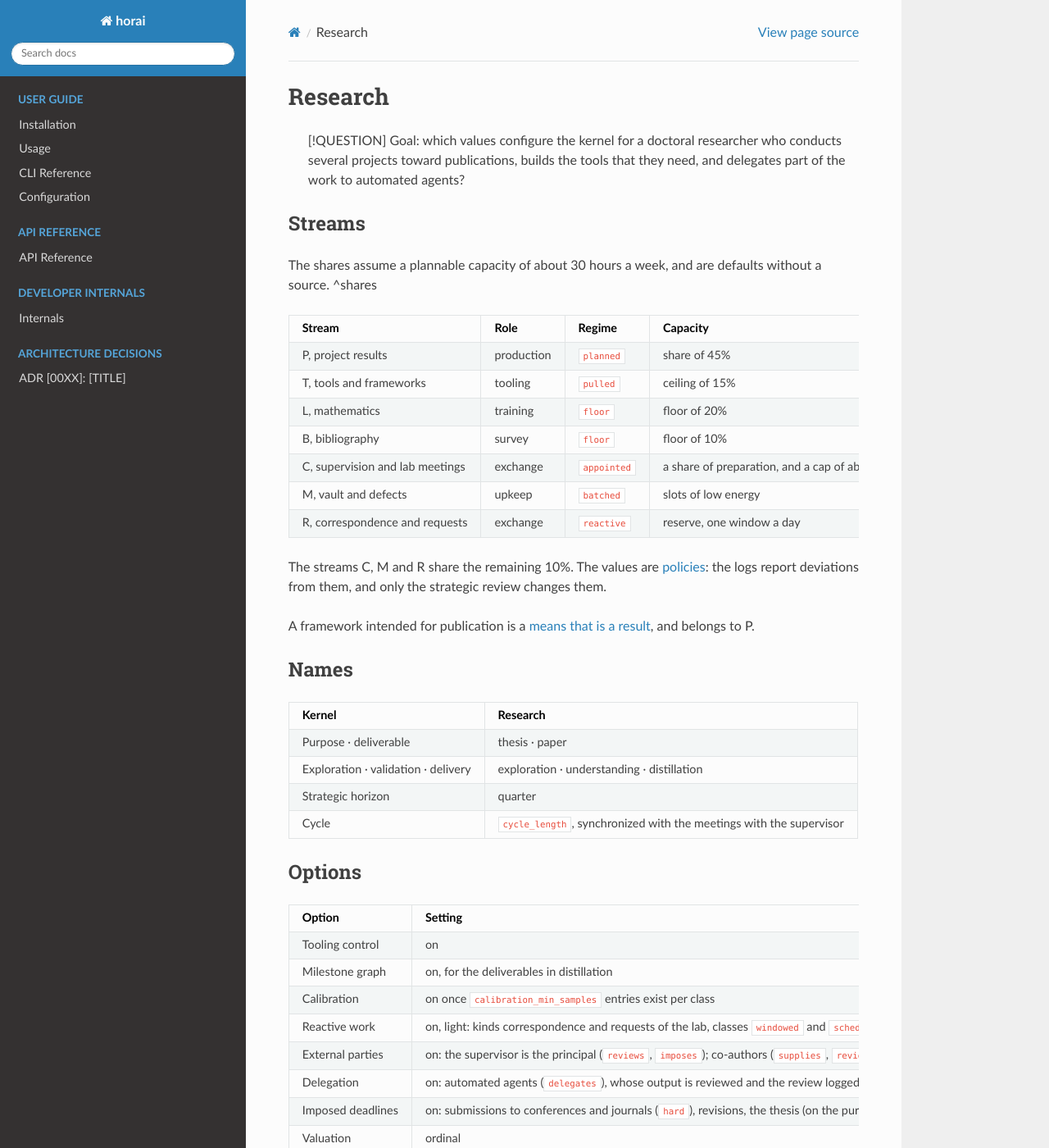
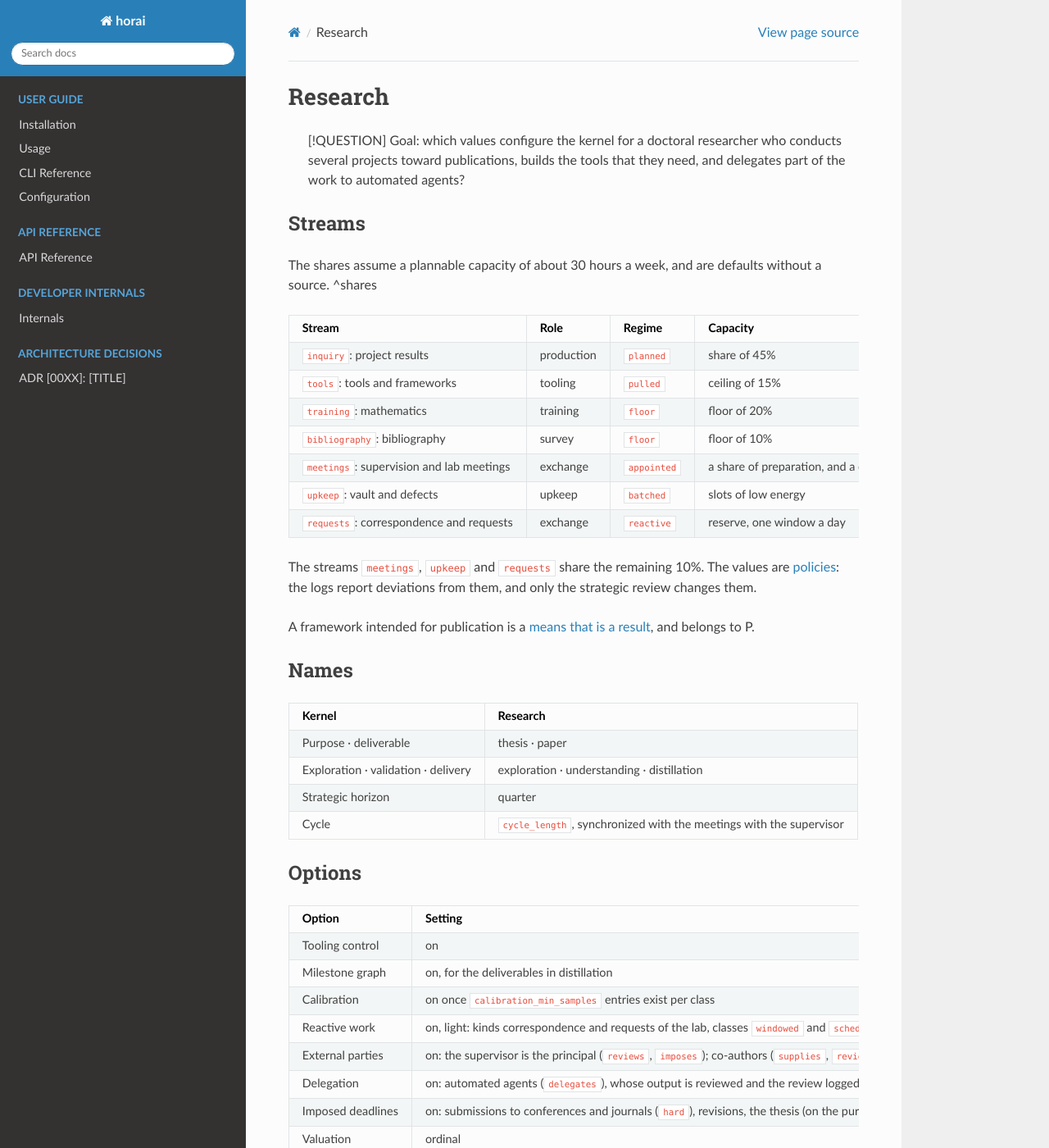
Before and after one commit to esther-poniatowski/horai, a Sphinx documentation site: the page built from docs/profiles/research.md, in a window 1280 px wide and 1400 px high. Shown: the whole window at 82% size. Built offline with Sphinx 7.4.7 and the Read the Docs theme 3.1.0, drawn with Linux system fonts in a browser that asks for light colours; some of the changed text lies outside the part shown.

Commit message:
refactor: Identify the research streams by slugs ###################################################
Replace the letters of the research streams by readable identifiers:
  - inquiry, tools, training, bibliography, meetings, upkeep and
    requests, in place of P, T, L, B, C, M and R
  - Require a slug for a stream identifier in `common.schema.yml`,
    with a test of the rejected letter
  - Update the fixture plan, the tests, the research profile, the
    note of the decision index, the file layout and the README
######################################################################

Co-Authored-By: Claude Opus 5.5 <noreply@anthropic.com>

```diff
--- a/docs/profiles/research.md
+++ b/docs/profiles/research.md
@@ -16,15 +16,15 @@ The shares assume a plannable capacity of about 30 hours a week, and are default
 
 | Stream | Role | Regime | Capacity | Placement |
 | --- | --- | --- | --- | --- |
-| P, project results | production | `planned` | share of 45% | the longest blocks, at the hours of highest energy |
-| T, tools and frameworks | tooling | `pulled` | ceiling of 15% | dedicated blocks |
-| L, mathematics | training | `floor` | floor of 20% | a daily slot at a fixed hour, plus one longer block |
-| B, bibliography | survey | `floor` | floor of 10% | two fixed sessions a week |
-| C, supervision and lab meetings | exchange | `appointed` | a share of preparation, and a cap of about three hours per meeting | — |
-| M, vault and defects | upkeep | `batched` | slots of low energy | — |
-| R, correspondence and requests | exchange | `reactive` | reserve, one window a day | — |
+| `inquiry`: project results | production | `planned` | share of 45% | the longest blocks, at the hours of highest energy |
+| `tools`: tools and frameworks | tooling | `pulled` | ceiling of 15% | dedicated blocks |
+| `training`: mathematics | training | `floor` | floor of 20% | a daily slot at a fixed hour, plus one longer block |
+| `bibliography`: bibliography | survey | `floor` | floor of 10% | two fixed sessions a week |
+| `meetings`: supervision and lab meetings | exchange | `appointed` | a share of preparation, and a cap of about three hours per meeting | — |
+| `upkeep`: vault and defects | upkeep | `batched` | slots of low energy | — |
+| `requests`: correspondence and requests | exchange | `reactive` | reserve, one window a day | — |
 
-The streams C, M and R share the remaining 10%. The values are [policies](../kernel/foundations/parameters.md#^parameter-kinds): the logs report deviations from them, and only the strategic review changes them.
+The streams `meetings`, `upkeep` and `requests` share the remaining 10%. The values are [policies](../kernel/foundations/parameters.md#^parameter-kinds): the logs report deviations from them, and only the strategic review changes them.
 
 A framework intended for publication is a [means that is a result](../kernel/objects/stream.md#^means-as-result), and belongs to P.
 
@@ -52,8 +52,8 @@ A framework intended for publication is a [means that is a result](../kernel/obj
 
 ## Modules
 
-- [Bibliography](../modules/bibliography/_index.md), for the stream B.
-- [Mathematical mastery](../modules/mathematical-mastery/_index.md), for the stream L.
+- [Bibliography](../modules/bibliography/_index.md), for the stream `bibliography`.
+- [Mathematical mastery](../modules/mathematical-mastery/_index.md), for the stream `training`.
 - Four further modules are proposed for this profile, as the [index of modules](../modules/_index.md) lists.
 
 ## Notes specific to the domain
--- a/src/horai/data/schemas/common.schema.yml
+++ b/src/horai/data/schemas/common.schema.yml
@@ -7,9 +7,8 @@ $defs:
     type: string
     pattern: '^[a-z0-9]+(-[a-z0-9]+)*$'
   stream_id:
-    description: the identifier of a stream, as the profile declares it
-    type: string
-    pattern: '^[A-Za-z0-9]+(-[A-Za-z0-9]+)*$'
+    description: the identifier of a stream, a slug declared by the profile
+    $ref: '#/$defs/identifier'
   date:
     description: a date in ISO 8601
     type: string
```
Also changed, not shown: README.md (+2 -2 lines), docs/adr/_index.md (+1 -1 lines), docs/specification/file-layout.md (+1 -1 lines), 10 other files.
